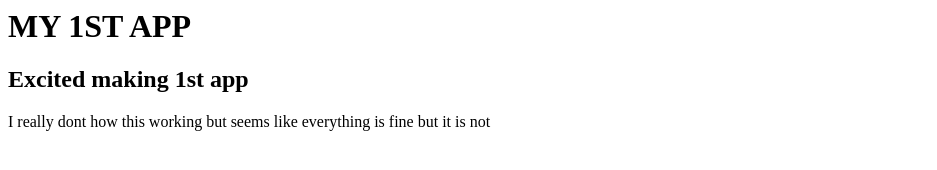
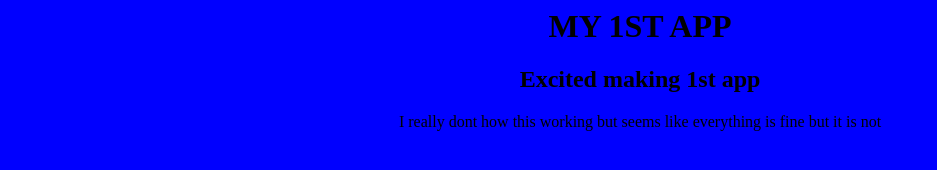
Before and after one commit to anujacodkar244/dbapp, a plain HTML site: page index.html in a window 1280 px wide. Shown: the whole page, without its empty margins (0-937 px from the left). Drawn offline with Linux system fonts and the light colour scheme.

Commit message:
updated index.html

```diff
--- a/index.html
+++ b/index.html
@@ -1,10 +1,12 @@
 <HTML>
 <head>
 </head>
-<body>
+<body bgcolor="Blue">
+  <center>
 <h1> MY 1ST APP </h1>
   <h2> Excited making 1st app </h2>
   <p>I really dont how this working but seems like everything is fine but it is not </p>
+  </center>
 </body>
 
 
```
